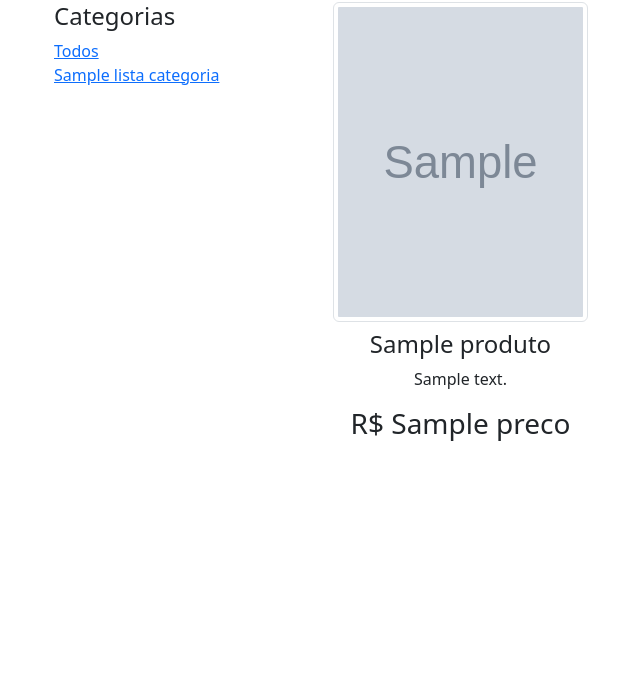
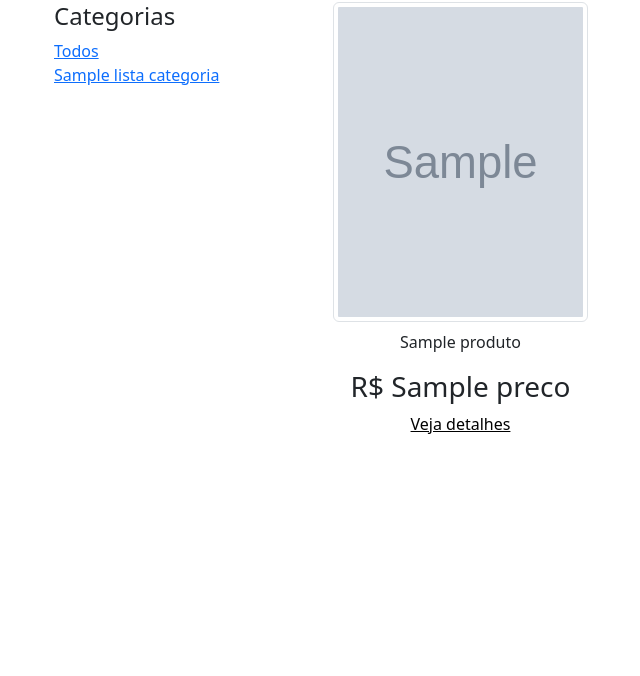
Before and after one commit to filipevsco/lojavirtual-altabooks, a Django app: template prj_lojavirtual/templates/produto/listar.html in a window 1280 px wide. Shown: the part 71-747 px from the top of the page, without its empty margins (40-680 px from the left). Run offline with Django 3.2, Linux system fonts and the light colour scheme; the template is opened without the code that fills it: most values are stand-ins (such as "Sample title", 1, 10 or a date in 2020); grey boxes marked "Sample" are stand-in pictures; some libraries are stand-ins or nearby versions.

Commit message:
melhorando lija

```diff
--- a/prj_lojavirtual/templates/produto/detalhes.html
+++ b/prj_lojavirtual/templates/produto/detalhes.html
@@ -22,7 +22,7 @@
                                                 {% static 'img/default.png' %}
                                               {% endif %}"
                                         alt="Imagem de {{ produto.nome }}"
-                                        style="height: 170px; width: auto">
+                                        style="height: 500px; width: auto">
                                 </div>
                                 <div class="col-md-6" style="padding-left: 20px">
                                     <h3>{{ produto.nome }}</h3>
--- a/prj_lojavirtual/templates/produto/listar.html
+++ b/prj_lojavirtual/templates/produto/listar.html
@@ -46,17 +46,18 @@
                                             class="img-thumbnail">
                                     </a>
                                     <div class="caption p-2">
-                                        <h4>
+                                        <p>
                                         <a class="text-dark" style="text-decoration: none;" href="{{ produto.get_absolute_url }}">
                                                 {{ produto.nome }}
                                             </a>
-                                        </h4>
-                                            <p class="text-center">
-                                                {{ produto.descricao }}
-                                            </p>
-                                            <h3 class="text-center">
-                                                R$ {{ produto.preco }}
-                                            </h3>
+                                        </p>
+                                        <h3 class="text-center">
+                                            R$ {{ produto.preco }}
+                                        </h3>
+                                        <p class="text-center">
+                                            {% comment %} {{ produto.descricao|truncatechars:200 }} {% endcomment %}
+                                            <a class="text-black" href="{{ produto.get_absolute_url }}">Veja detalhes</a>
+                                        </p>
                                     </div>
                                 </div>
                             </div>
```
